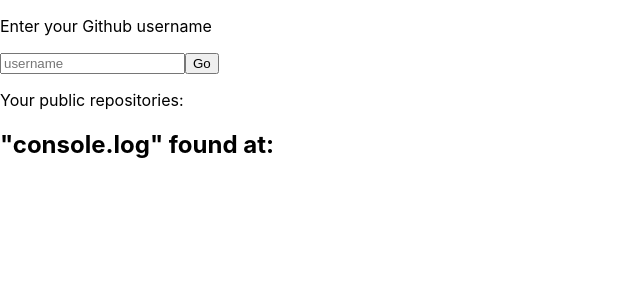
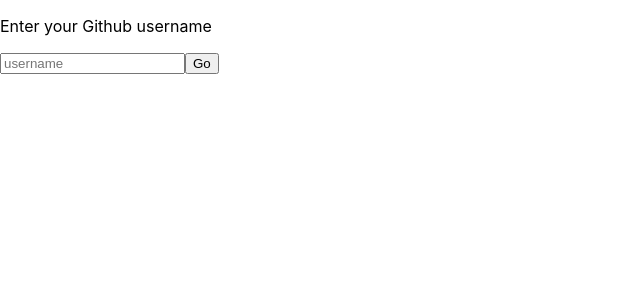
Before and after one commit to jvastos/logout-js, a React (Create React App) app in the folder frontend/: page / in a window 1280 px wide. Shown: the top 300 px of the page, without its empty margins (0-640 px from the left). Built offline with nearby package versions, Linux system fonts and the light colour scheme.

Commit message:
minor changes

```diff
--- a/frontend/src/App.js
+++ b/frontend/src/App.js
@@ -5,8 +5,8 @@
 
 function App() {
     const [userName, setUserName] = useState('');
-    const [repos, setRepos] = useState([]);
-    const [result, setResult] = useState(['test']);
+    const [repos, setRepos] = useState();
+    const [result, setResult] = useState();
 
     return (
         <div className="App">
@@ -16,8 +16,14 @@
                 setUserName={setUserName}
                 setRepos={setRepos}
             />
-            <Repos userName={userName} repos={[repos]} setResult={setResult} />
-            <Result result={[result]} userName={userName} />
+            {repos && (
+                <Repos
+                    userName={userName}
+                    repos={[repos]}
+                    setResult={setResult}
+                />
+            )}
+            {result && <Result result={[result]} userName={userName} />}
         </div>
     );
 }
--- a/frontend/src/components/Result.jsx
+++ b/frontend/src/components/Result.jsx
@@ -2,7 +2,6 @@
 
 function Result(props) {
 
-    const userName = props.userName;
     const result = props.result;
     const consoleLogQtt = result[0].total_count;
     const consoleLogInfo = result[0].items&&result[0].items
--- a/frontend/src/functions/fetches.js
+++ b/frontend/src/functions/fetches.js
@@ -11,7 +11,6 @@
 }
 
 export async function scanRepos(userName, repoName) {
-    console.log('scanRepos triggered');
     let consoleLogInfo = [];
     await fetch(
         `${API_BASE_URL}repos-search?username=${userName}&reponame=${repoName}`
```
